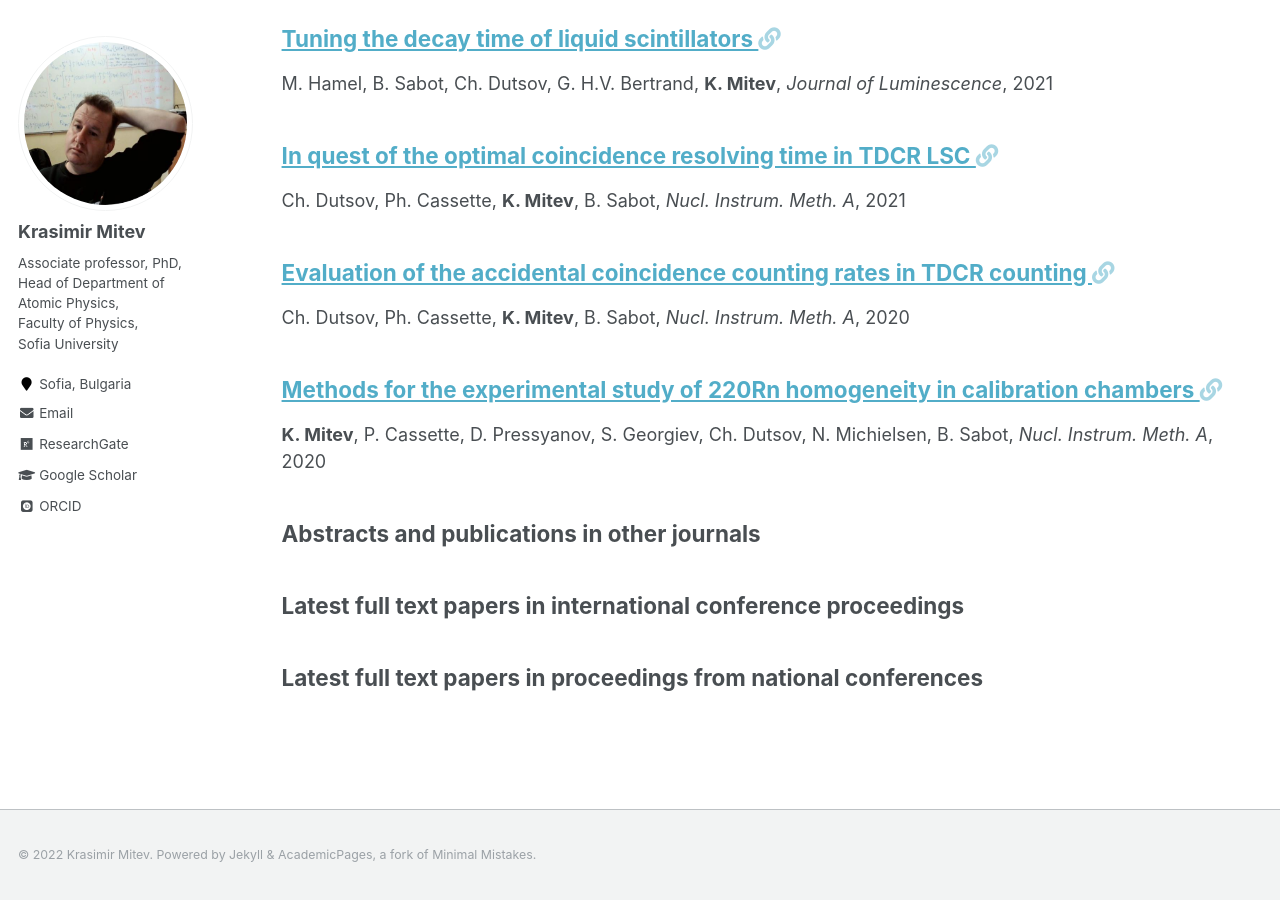
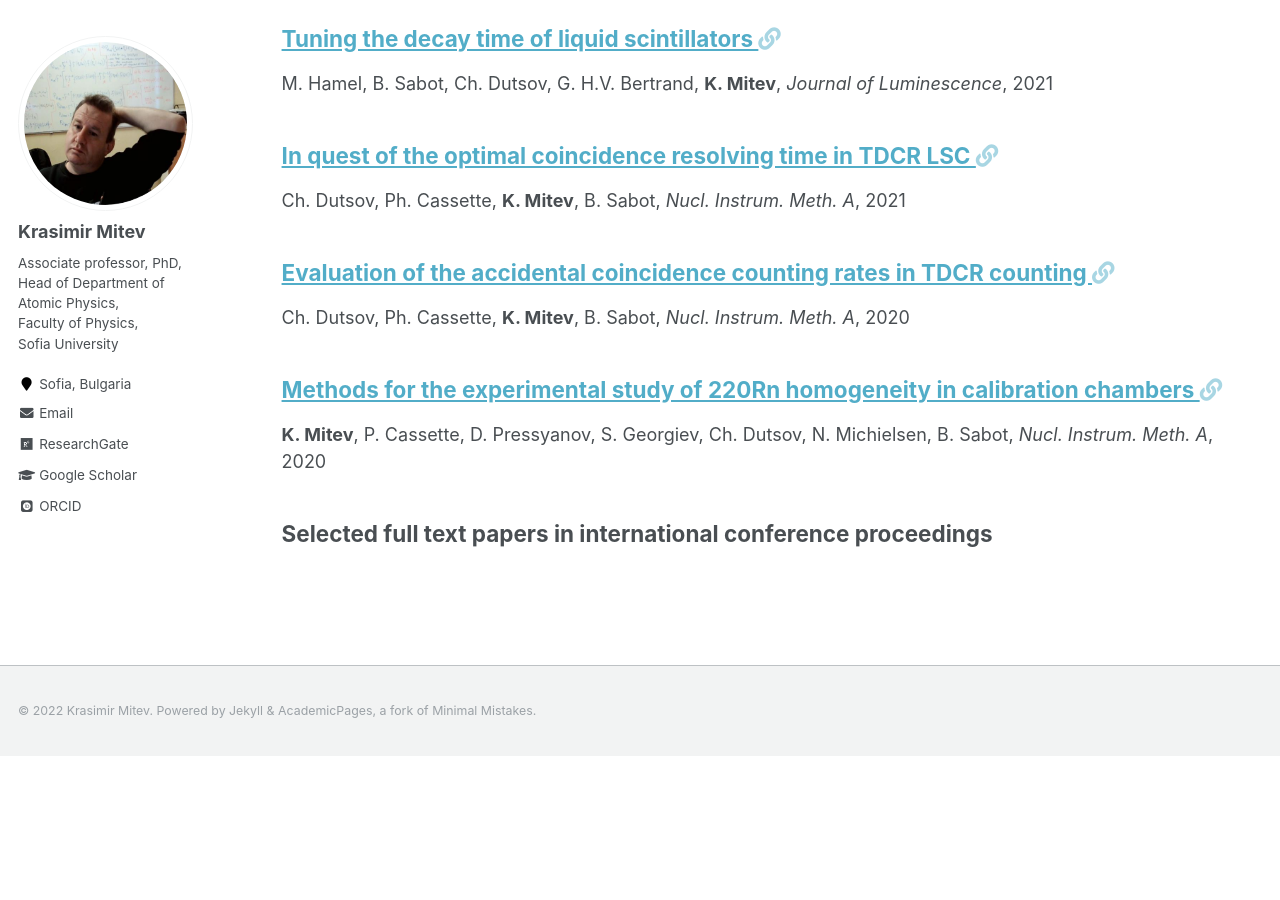
Before and after one commit to KrasimirMitev/krasimirmitev.github.io, a Jekyll site: the page built from _pages/publications.md, in a window 1280 px wide and 900 px high, scrolled down 1570 px. Built offline with Jekyll 4.4.1, drawn with Linux system fonts in a browser that asks for light colours; some web fonts are replaced; after the commit the page ends 2326 px from its top, so only the background shows below that; some of the changed text lies outside the part shown.

Commit message:
Update publications.md

```diff
--- a/_pages/publications.md
+++ b/_pages/publications.md
@@ -23,7 +23,7 @@ A full list of my publications in pdf format can be downloaded from [here](../fi
 {% endfor %}
 
 
-## Latest articles in international peer-reviewed journals
+## Selected articles in international peer-reviewed journals
 
 {% for post in site.publications reversed %}
 {% if post.section == 'peer-rev' %}
@@ -32,28 +32,10 @@ A full list of my publications in pdf format can be downloaded from [here](../fi
 {% endfor %}
 
 
-## Abstracts and publications in other journals
-
-{% for post in site.publications reversed %}
-{% if post.section == 'other' %}
-{% include archive-single.html %}
-{% endif %}
-{% endfor %}
-
-
-## Latest full text papers in international conference proceedings
+## Selected full text papers in international conference proceedings
 
 {% for post in site.publications reversed %}
 {% if post.section == 'conf_proceed' %}
 {% include archive-single.html %}
 {% endif %}
 {% endfor %}
-
-
-## Latest full text papers in proceedings from national conferences
-
-{% for post in site.publications reversed %}
-{% if post.section == 'national_conf' %}
-{% include archive-single.html %}
-{% endif %}
-{% endfor %}
```
